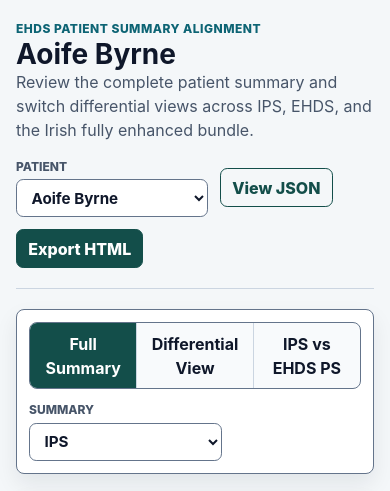
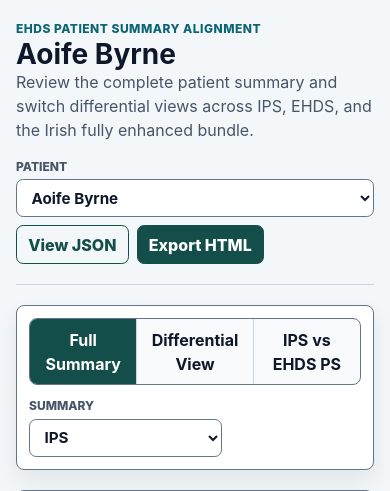
Before and after one commit to ddeveloper72/ehds-patient-summary-alignment, a Flask app: page / in a window 390 px wide. Shown: the top 491 px of the page. Run offline with Flask 3, Linux system fonts and the light colour scheme; some libraries are stand-ins or nearby versions.

Commit message:
Enhance header actions styling for improved layout and responsiveness

```diff
--- a/static/styles.css
+++ b/static/styles.css
@@ -75,6 +75,18 @@ footer span {
   flex-wrap: wrap;
   gap: 0.75rem;
   align-items: center;
+}
+
+.header-actions {
+  flex: 0 0 auto;
+  flex-wrap: nowrap;
+  gap: 0.5rem;
+  align-items: flex-end;
+}
+
+.header-actions .action-link {
+  justify-content: center;
+  white-space: nowrap;
 }
 
 .control-bar {
@@ -743,6 +755,15 @@ footer span {
     width: 100%;
   }
 
+  .header-actions {
+    width: 100%;
+    flex-wrap: wrap;
+  }
+
+  .header-actions .select-control {
+    flex: 1 0 100%;
+  }
+
   .segment-button {
     flex: 1 1 0;
   }
```
